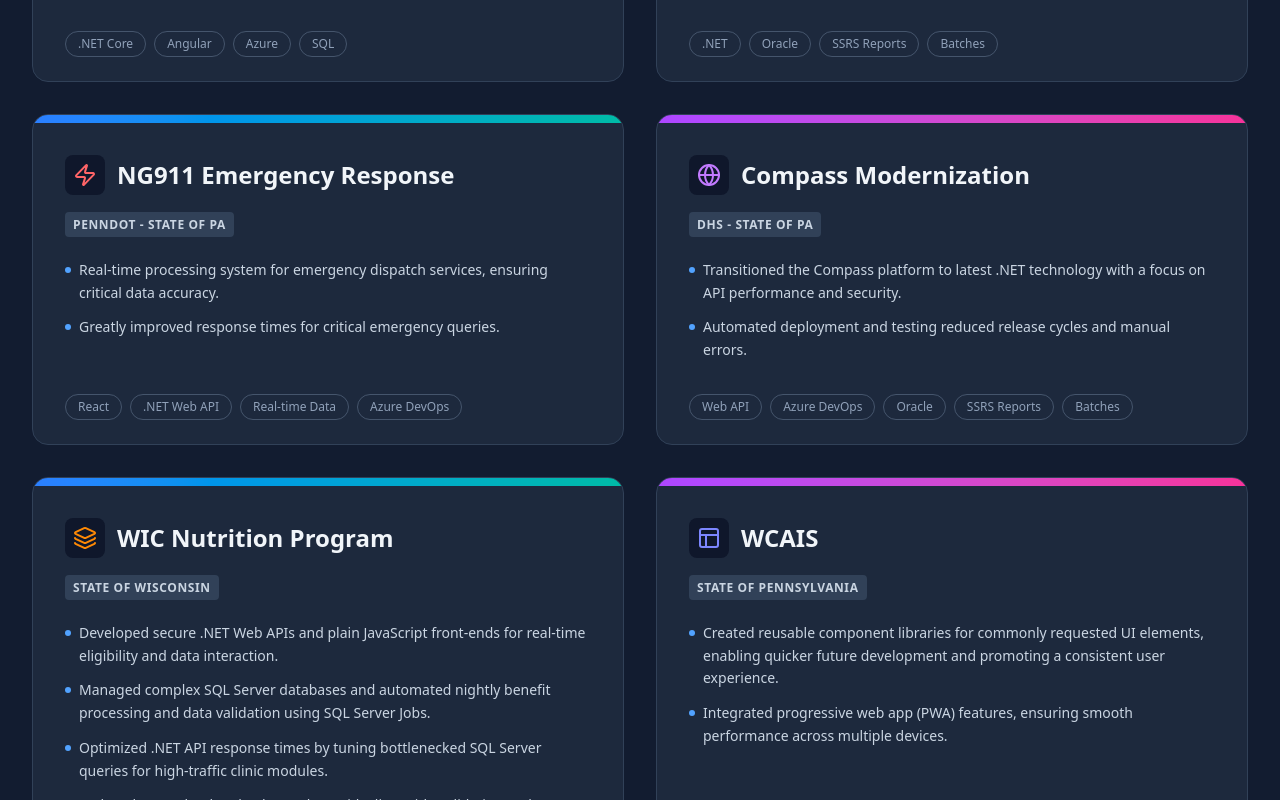
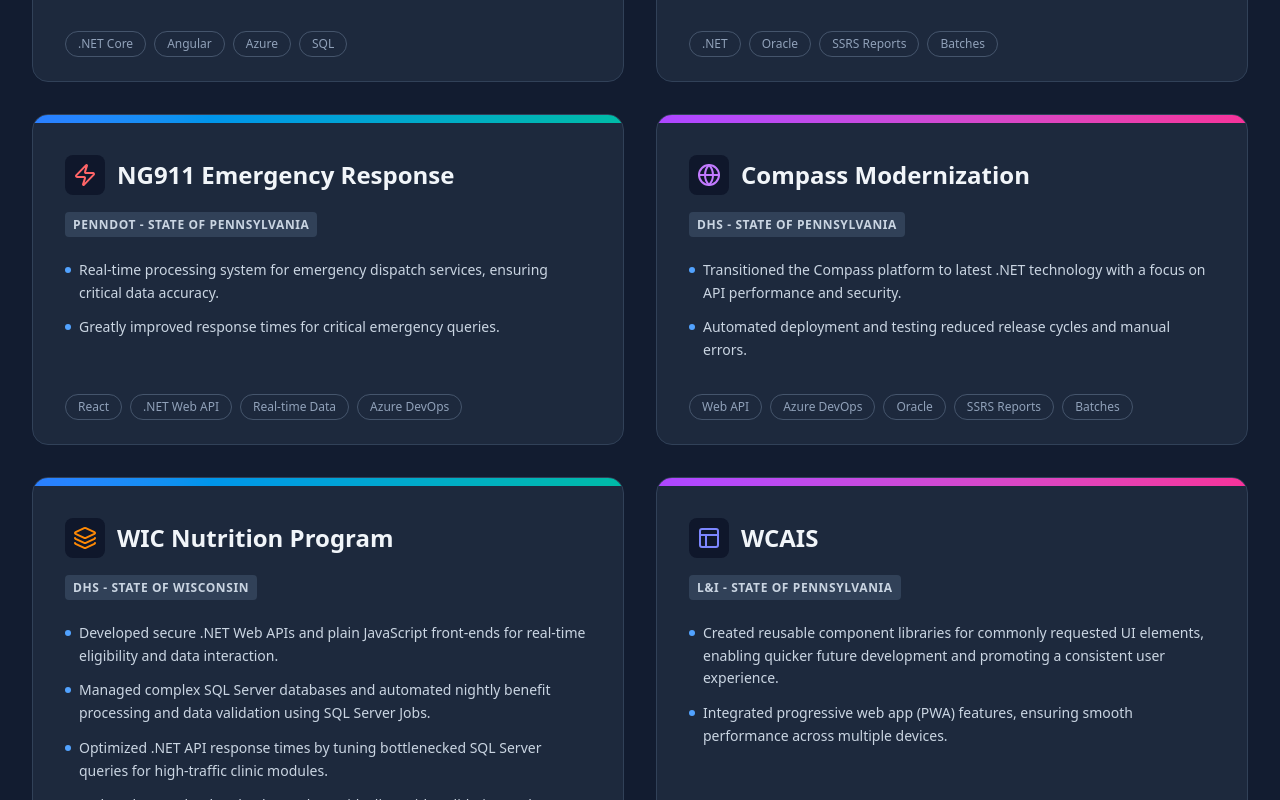
Before and after one commit to ahmed527/portfolio, a React (Vite) app: page / in a window 1280 px wide. Shown: the part 4691-5491 px from the top of the page. Built offline with nearby package versions, Linux system fonts and the light colour scheme.

Commit message:
client details

```diff
--- a/src/App.tsx
+++ b/src/App.tsx
@@ -287,7 +287,7 @@
 	const projects = [
 		{
 			title: "MATP Administration System",
-			client: "PennDOT - State of PA",
+			client: "PennDOT - State of Pennsylvania",
 			icon: <Shield className="w-6 h-6 text-teal-400" />,
 			tech: [".NET Core", "Angular", "Azure", "SQL"],
 			details: [
@@ -297,7 +297,7 @@
 		},
 		{
 			title: "eCIS Modernization",
-			client: "DHS - State of PA",
+			client: "DHS - State of Pennsylvania",
 			icon: <Server className="w-6 h-6 text-blue-400" />,
 			tech: [".NET", "Oracle", "SSRS Reports", "Batches"],
 			details: [
@@ -307,7 +307,7 @@
 		},
 		{
 			title: "NG911 Emergency Response",
-			client: "PennDOT - State of PA",
+			client: "PennDOT - State of Pennsylvania",
 			icon: <Zap className="w-6 h-6 text-red-400" />,
 			tech: ["React", ".NET Web API", "Real-time Data", "Azure DevOps"],
 			details: [
@@ -317,7 +317,7 @@
 		},
 		{
 			title: "Compass Modernization",
-			client: "DHS - State of PA",
+			client: "DHS - State of Pennsylvania",
 			icon: <Globe className="w-6 h-6 text-purple-400" />,
 			tech: ["Web API", "Azure DevOps", "Oracle", "SSRS Reports", "Batches"],
 			details: [
@@ -327,7 +327,7 @@
 		},
 		{
 			title: "WIC Nutrition Program",
-			client: "State of Wisconsin",
+			client: "DHS - State of Wisconsin",
 			icon: <Layers className="w-6 h-6 text-orange-400" />,
 			tech: [".NET Web API", "JavaScript", "SQL Server"],
 			details: [
@@ -339,7 +339,7 @@
 		},
 		{
 			title: "WCAIS",
-			client: "State of Pennsylvania",
+			client: "L&I - State of Pennsylvania",
 			icon: <Layout className="w-6 h-6 text-indigo-400" />,
 			tech: [".NET Web API", "PWA", "UI Components", "Vue", "TFS"],
 			details: [
```
